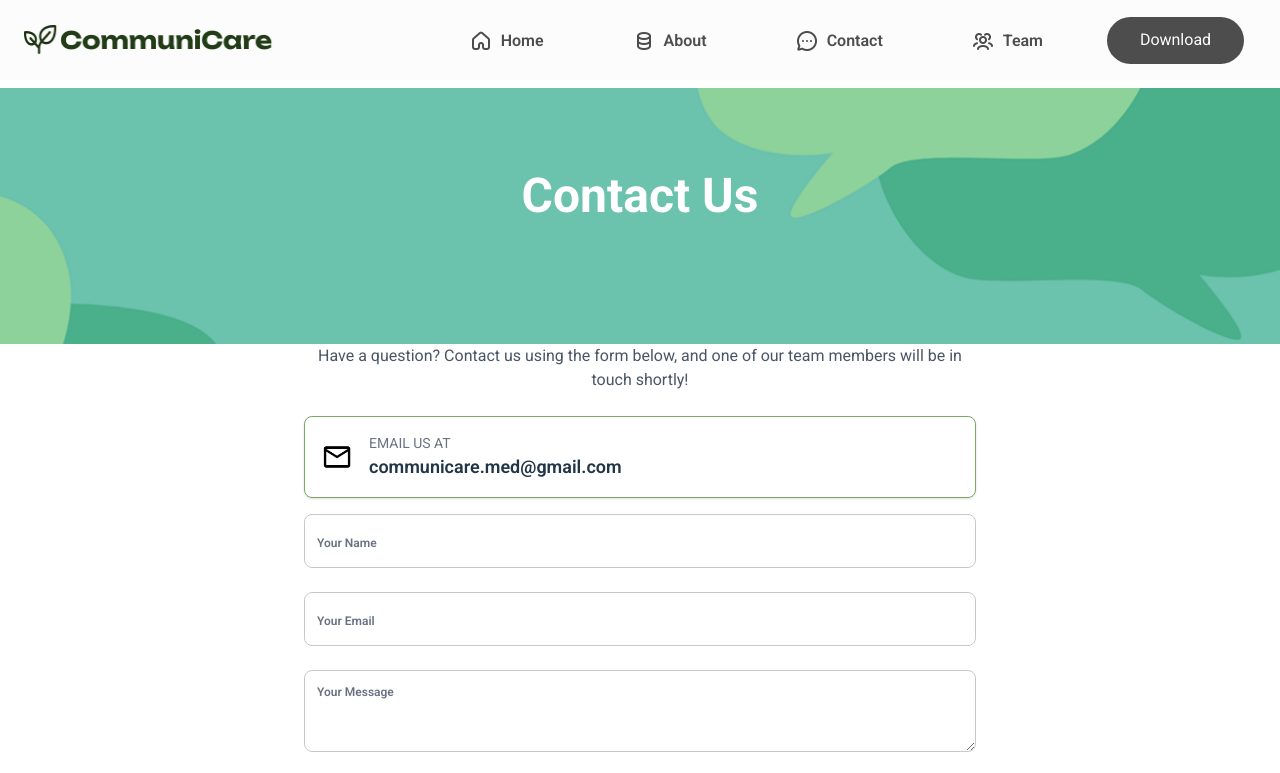
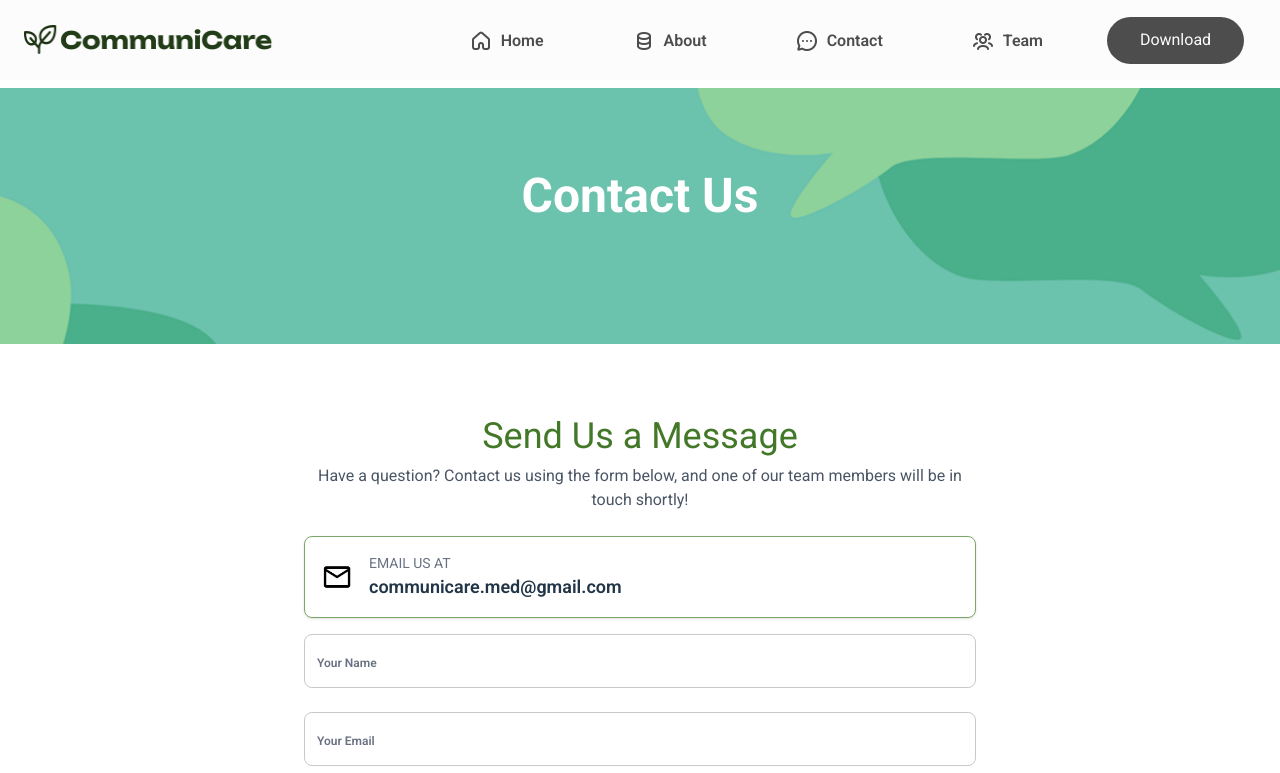
Before and after one commit to tailaiying32/CommuniCare, a React (Vite) app: page /contact in a window 1280 px wide. Shown: the top 773 px of the page. Built offline with nearby package versions, Linux system fonts and the light colour scheme.

Commit message:
see call of contact us page

```diff
--- a/src/pages/Contact.tsx
+++ b/src/pages/Contact.tsx
@@ -20,7 +20,7 @@
         </div>
 
         {/* Contact Form Section */}
-        <div className="mt-10 w-full max-w-2xl text-center">
+        <div className="mt-40 w-full max-w-2xl text-center">
           <p className="text-4xl text-[#437829]">Send Us a Message</p>
           <p className="mt-2 text-gray-600">
             Have a question? Contact us using the form below, and one of our
```
